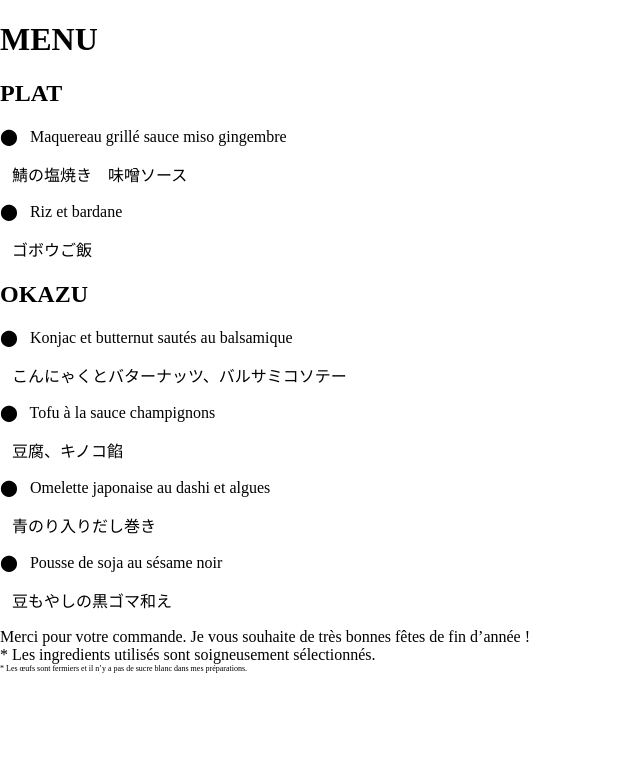
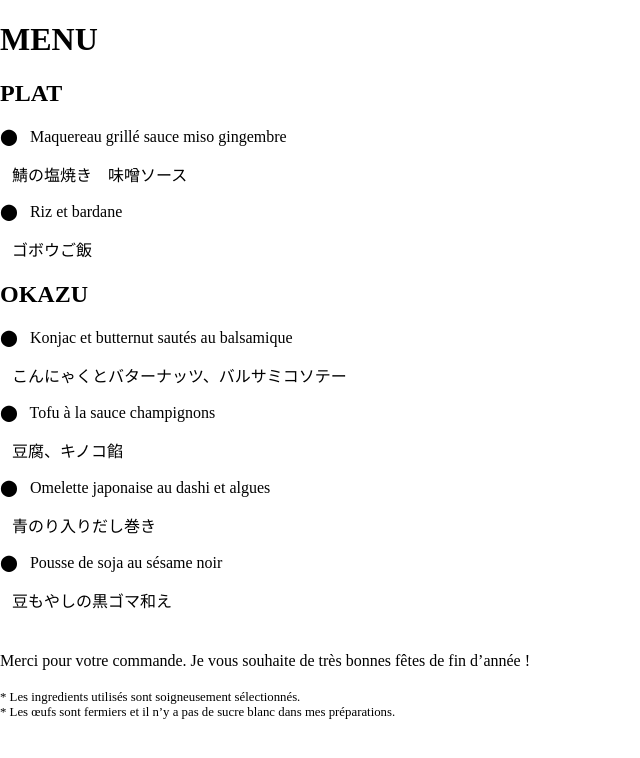
Before and after one commit to matsupin/main, a Jekyll site: the page built from menus/commande_kaina_171224.html, in a window 1280 px wide. Shown: the top 758 px of the page, without its empty margins (0-640 px from the left). Built offline with Jekyll 4.4.1, drawn with Linux system fonts in a browser that asks for light colours.

Commit message:
Update commande_kaina_171224.html

```diff
--- a/menus/commande_kaina_171224.html
+++ b/menus/commande_kaina_171224.html
@@ -43,21 +43,29 @@
     <!-- <img src="../assets/images/massage.jpg" alt="Etsuko doing a Japanese massage" class="menu-image"> -->
 
 
-    <div class="comment first-comment" style="font-size: 1.0em;">Merci pour votre commande. Je vous souhaite de très bonnes fêtes de fin d’année !</div>
-
-    <style> .comment {margin: 0;}.first-comment {margin-bottom: 20px; margin-top: 40px;} </style>
-
     <style>
     .comment {
         margin: 0;
     }
+
+    .first-comment {
+        font-size: 1.0em;
+        margin-top: 40px;
+        margin-bottom: 20px;
+    }
+
+    .other-comment {
+        font-size: 0.8em;
+    }
+
     .last-comment {
         margin-bottom: 20px;
-        font-size: 0.5em;
+        font-size: 0.8em;
     }
     </style>
 
-    <div class="comment">* Les ingredients utilisés sont soigneusement sélectionnés.</div>
+    <div class="comment first-comment" style="font-size: 1.0em;">Merci pour votre commande. Je vous souhaite de très bonnes fêtes de fin d’année !</div>
+    <div class="comment other-comment">* Les ingredients utilisés sont soigneusement sélectionnés.</div>
     <div class="comment last-comment">* Les œufs sont fermiers et il n’y a pas de sucre blanc dans mes préparations.</div>
 
 </div>
```
